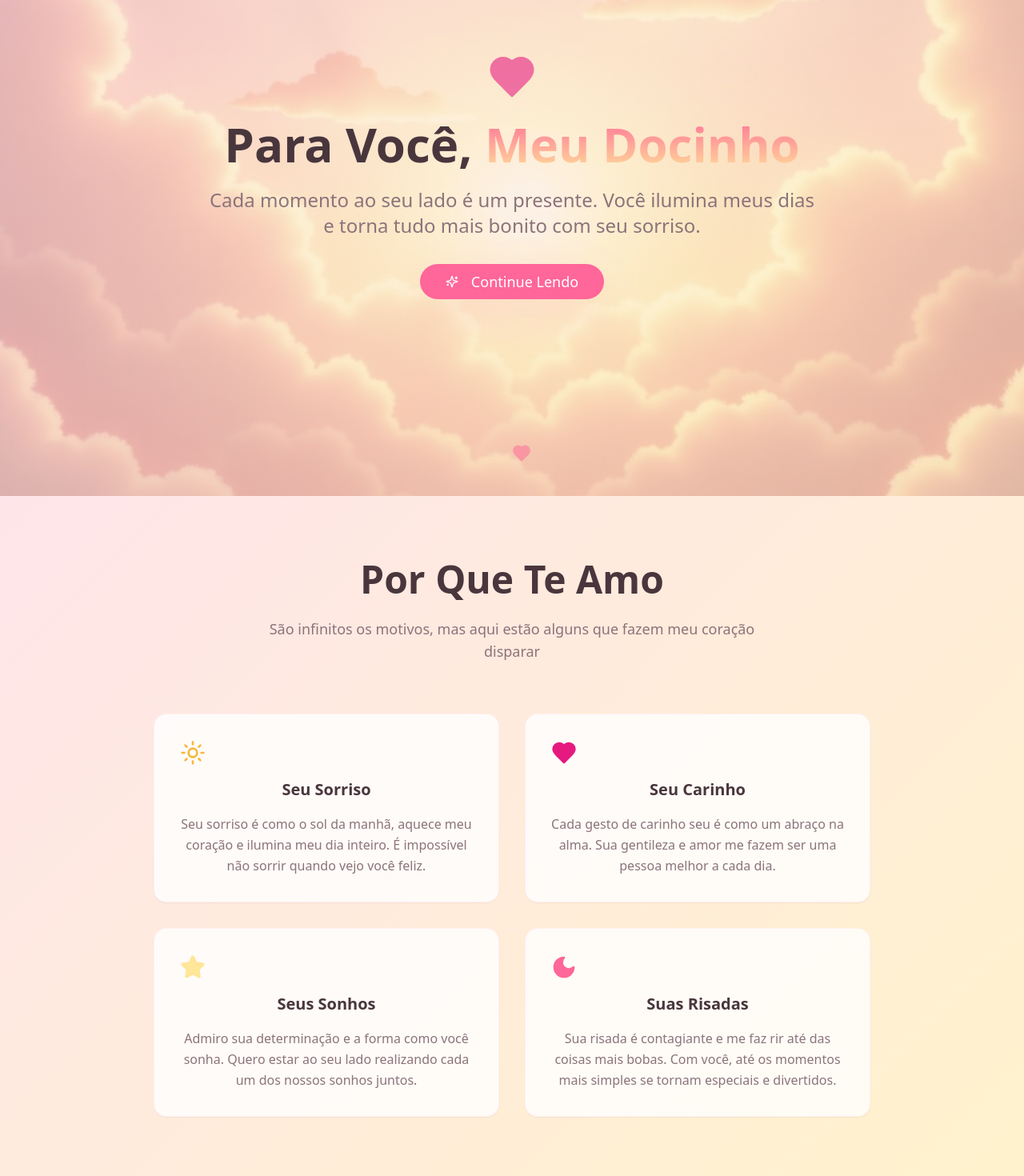
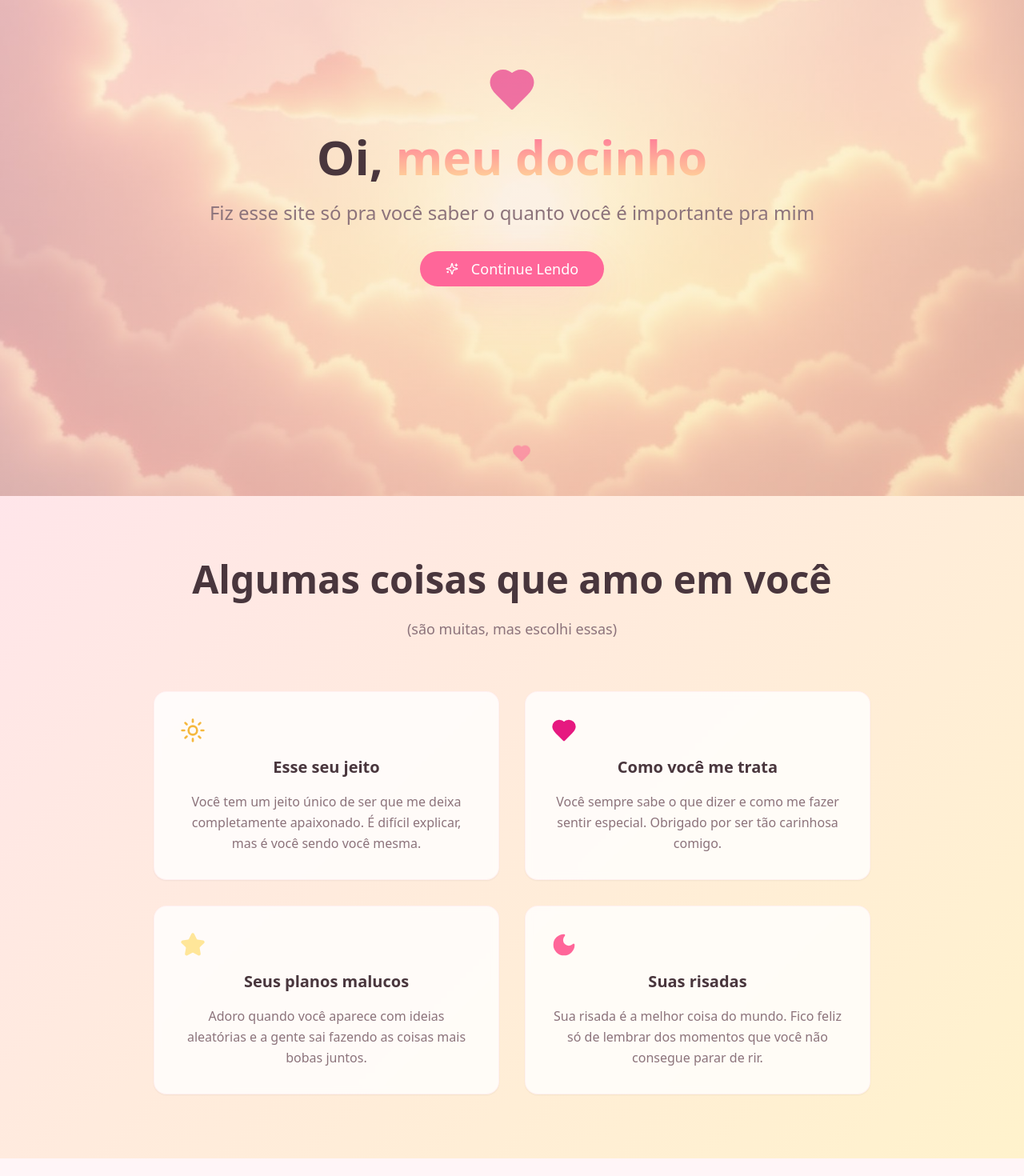
Before and after one commit to NicollasDavi/docinho, a React (Vite) app: page / in a window 1280 px wide. Shown: the part 180-1650 px from the top of the page at 80% size. After the commit the page ends 1628 px from the top, so only its background shows below. Built offline with nearby package versions, Linux system fonts and the light colour scheme; the HTML template or start-up script is replaced by a standard one.

Commit message:
Remover elementos de IA

```diff
--- a/src/components/HeroSection.tsx
+++ b/src/components/HeroSection.tsx
@@ -22,15 +22,14 @@ const HeroSection = () => {
           </div>
 
           <h1 className="text-4xl md:text-6xl font-bold mb-6 text-foreground leading-tight">
-            Para Você,{" "}
+            Oi,{" "}
             <span className="bg-gradient-sunset bg-clip-text text-transparent">
-              Meu Docinho
+              meu docinho
             </span>
           </h1>
 
           <p className="text-xl md:text-2xl text-muted-foreground mb-8 max-w-3xl mx-auto leading-relaxed">
-            Cada momento ao seu lado é um presente. Você ilumina meus dias
-            e torna tudo mais bonito com seu sorriso.
+            Fiz esse site só pra você saber o quanto você é importante pra mim
           </p>
 
           <Button
--- a/src/components/LoveSection.tsx
+++ b/src/components/LoveSection.tsx
@@ -5,23 +5,23 @@ const LoveSection = () => {
   const loveReasons = [
     {
       icon: <Sun className="text-gold-deep" size={32} />,
-      title: "Seu Sorriso",
-      description: "Seu sorriso é como o sol da manhã, aquece meu coração e ilumina meu dia inteiro. É impossível não sorrir quando vejo você feliz."
+      title: "Esse seu jeito",
+      description: "Você tem um jeito único de ser que me deixa completamente apaixonado. É difícil explicar, mas é você sendo você mesma."
     },
     {
       icon: <Heart className="text-rose-deep" size={32} fill="currentColor" />,
-      title: "Seu Carinho",
-      description: "Cada gesto de carinho seu é como um abraço na alma. Sua gentileza e amor me fazem ser uma pessoa melhor a cada dia."
+      title: "Como você me trata",
+      description: "Você sempre sabe o que dizer e como me fazer sentir especial. Obrigado por ser tão carinhosa comigo."
     },
     {
       icon: <Star className="text-gold-medium" size={32} fill="currentColor" />,
-      title: "Seus Sonhos",
-      description: "Admiro sua determinação e a forma como você sonha. Quero estar ao seu lado realizando cada um dos nossos sonhos juntos."
+      title: "Seus planos malucos",
+      description: "Adoro quando você aparece com ideias aleatórias e a gente sai fazendo as coisas mais bobas juntos."
     },
     {
       icon: <Moon className="text-rose-medium" size={32} fill="currentColor" />,
-      title: "Suas Risadas",
-      description: "Sua risada é contagiante e me faz rir até das coisas mais bobas. Com você, até os momentos mais simples se tornam especiais e divertidos."
+      title: "Suas risadas",
+      description: "Sua risada é a melhor coisa do mundo. Fico feliz só de lembrar dos momentos que você não consegue parar de rir."
     }
   ];
 
@@ -30,10 +30,10 @@ const LoveSection = () => {
       <div className="container mx-auto px-4">
         <div className="text-center mb-16">
           <h2 className="text-3xl md:text-5xl font-bold mb-6 text-foreground">
-            Por Que Te Amo
+            Algumas coisas que amo em você
           </h2>
           <p className="text-lg text-muted-foreground max-w-2xl mx-auto">
-            São infinitos os motivos, mas aqui estão alguns que fazem meu coração disparar
+            (são muitas, mas escolhi essas)
           </p>
         </div>
 
```
